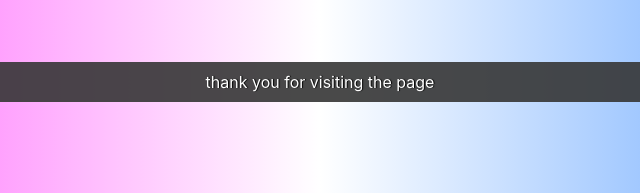
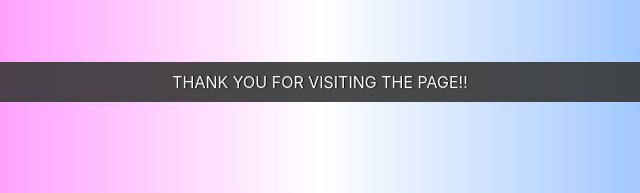
Before and after one commit to coward69/Registeration, a plain HTML site: page index.html in a window 1280 px wide. Shown: the part 698-891 px from the top of the page, 320-960 px from the left. Drawn offline with nearby package versions, Linux system fonts and the light colour scheme; a web font is replaced by a local one.

Commit message:
Update index.html

```diff
--- a/index.html
+++ b/index.html
@@ -85,7 +85,7 @@
 <br>
 <footer class="navbar fixed-bottom footer">
     <div class="footer-text">
-    thank you for visiting the page
+    <bold>THANK YOU FOR VISITING THE PAGE!!</bold>
 </div>
 </footer>
 </div>
```
